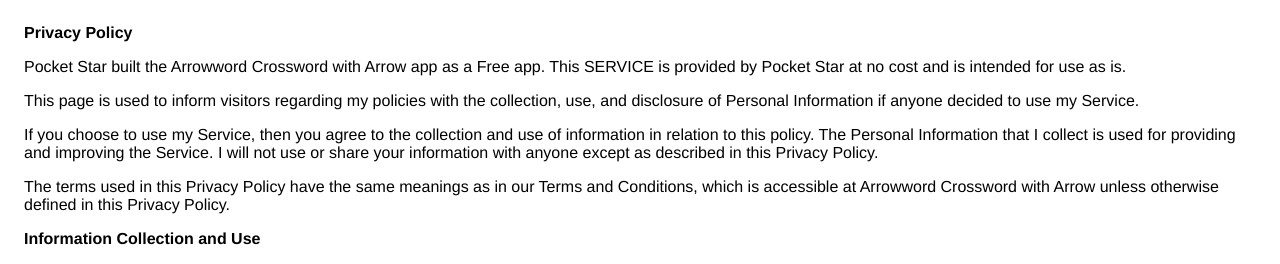
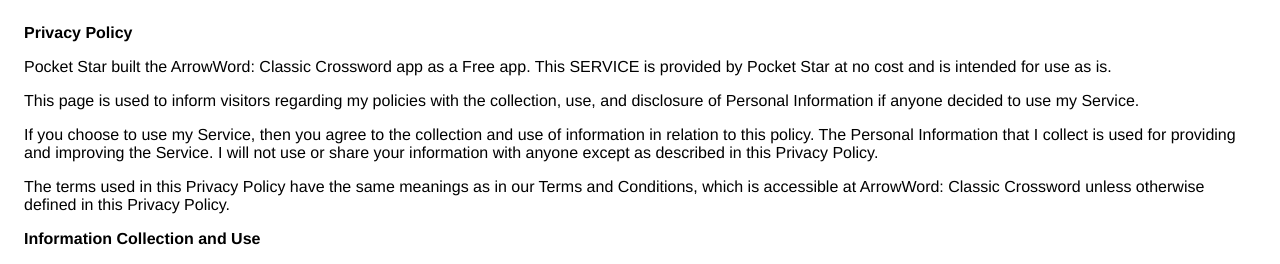
Before and after one commit to bitdream/bitdream.github.io, a Jekyll site: the page privacy_arrow.html, which Jekyll copies as it is, in a window 1280 px wide. Shown: the top 264 px of the page. Built offline with Jekyll 4.4.1, drawn with Linux system fonts in a browser that asks for light colours.

Commit message:
Update privacy_arrow.html

```diff
--- a/privacy_arrow.html
+++ b/privacy_arrow.html
@@ -8,7 +8,7 @@
     </head>
     <body>
     <strong>Privacy Policy</strong> <p>
-                  Pocket Star built the Arrowword Crossword with Arrow
+                  Pocket Star built the ArrowWord: Classic Crossword
  app as
                   a Free app. This SERVICE is provided by
                   Pocket Star at no cost and is intended for use as
@@ -26,7 +26,7 @@
                 </p> <p>
                   The terms used in this Privacy Policy have the same meanings
                   as in our Terms and Conditions, which is accessible at
-                  Arrowword Crossword with Arrow unless otherwise defined in this Privacy Policy.
+                  ArrowWord: Classic Crossword unless otherwise defined in this Privacy Policy.
                 </p> <p><strong>Information Collection and Use</strong></p> <p>
                   For a better experience, while using our Service, I
                   may require you to provide us with certain personally
```
